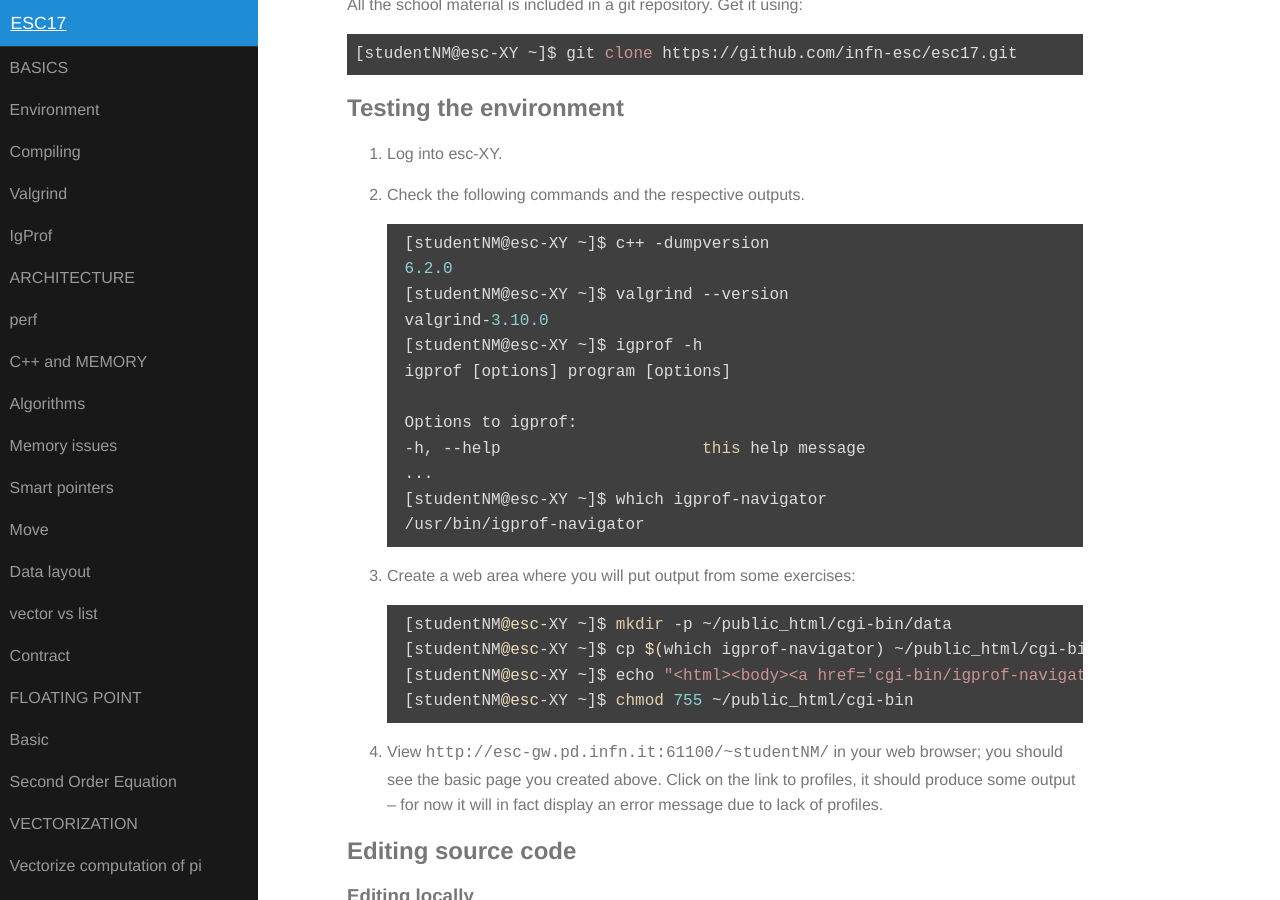
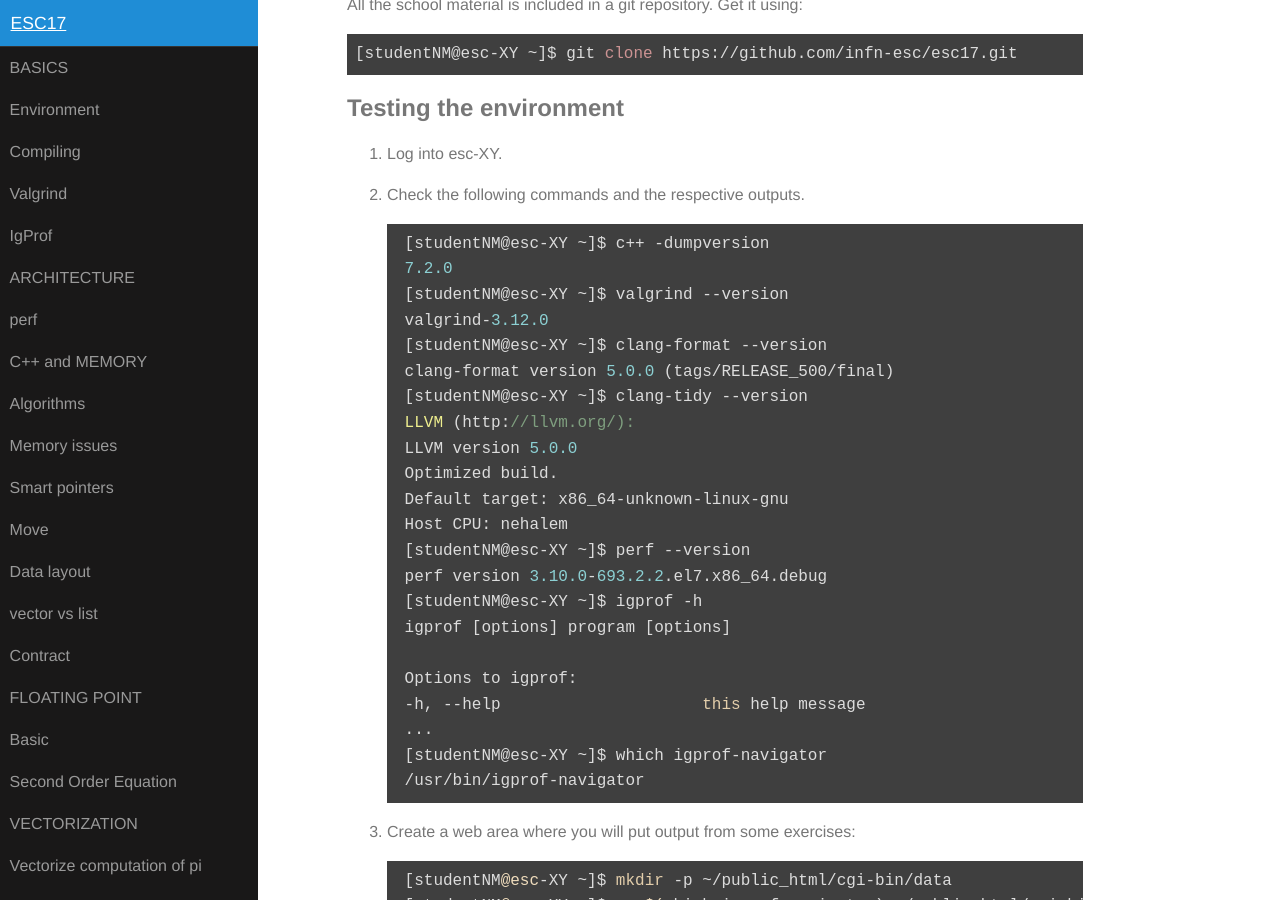
Before and after one commit to mverzett/esc17, a Jekyll site: the page built from basic/environment.markdown, in a window 1280 px wide and 900 px high, scrolled down 1837 px. Built offline with Jekyll 4.4.1, drawn with Linux system fonts in a browser that asks for light colours.

Commit message:
update tool versions

```diff
--- a/basic/environment.markdown
+++ b/basic/environment.markdown
@@ -94,9 +94,19 @@ All the school material is included in a git repository. Get it using:
 2. Check the following commands and the respective outputs.
 
 		[studentNM@esc-XY ~]$ c++ -dumpversion
-		6.2.0
+		7.2.0
 		[studentNM@esc-XY ~]$ valgrind --version
-		valgrind-3.10.0
+		valgrind-3.12.0
+		[studentNM@esc-XY ~]$ clang-format --version
+		clang-format version 5.0.0 (tags/RELEASE_500/final)
+		[studentNM@esc-XY ~]$ clang-tidy --version
+		LLVM (http://llvm.org/):
+		LLVM version 5.0.0
+		Optimized build.
+		Default target: x86_64-unknown-linux-gnu
+		Host CPU: nehalem
+		[studentNM@esc-XY ~]$ perf --version
+		perf version 3.10.0-693.2.2.el7.x86_64.debug
 		[studentNM@esc-XY ~]$ igprof -h
 		igprof [options] program [options]
 
```
